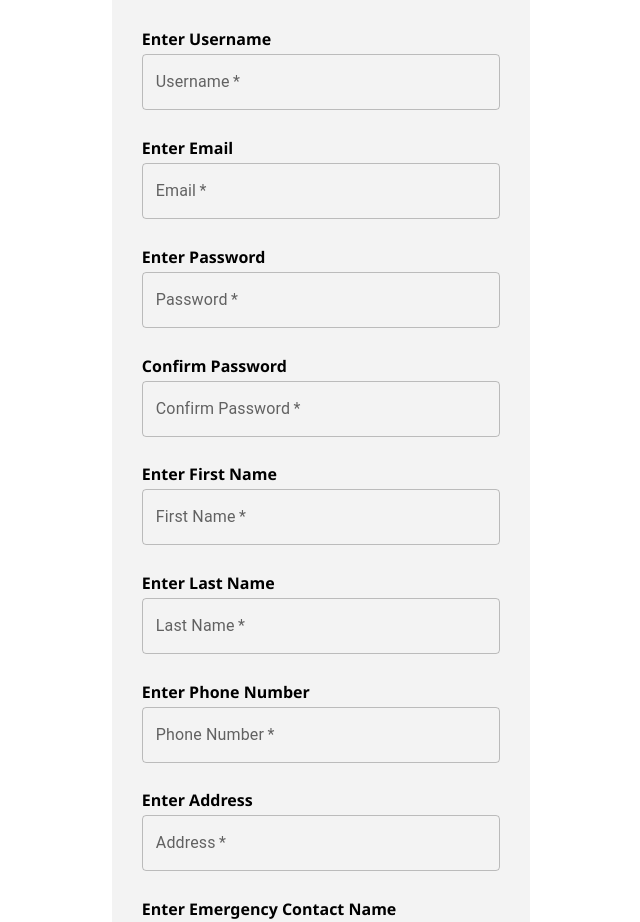
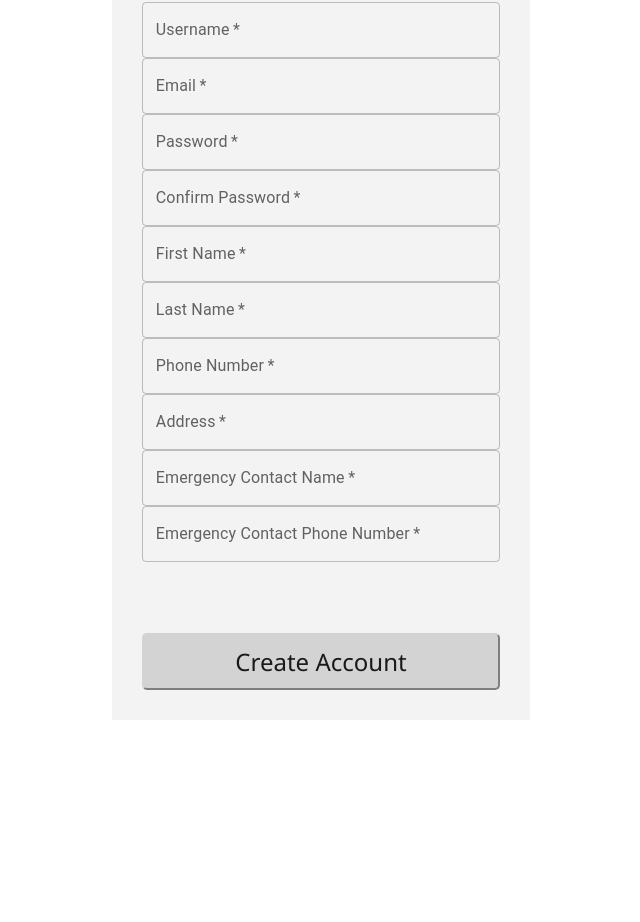
Before and after one commit to jaspersuiter/SkyChart-Frontend, a React (Create React App) app: page /register in a window 1280 px wide. Shown: the part 137-1059 px from the top of the page, without its empty margins (319-959 px from the left). After the commit the page ends 857 px from the top, so only its background shows below. Built offline with nearby package versions, Linux system fonts and the light colour scheme; no server answers.

Commit message:
Removin the Bolded Text

```diff
--- a/src/Registration/Registration.tsx
+++ b/src/Registration/Registration.tsx
@@ -78,7 +78,6 @@ function Registration() {
         </div>
 
         <div className='FlexColumnItem'>
-          <h5 className='h5'>Enter Username</h5>
           <TextField id="username"
             label="Username"
             type="name"
@@ -88,7 +87,6 @@ function Registration() {
         </div>
 
         <div className="FlexColumnItem">
-          <h5 className='h5'>Enter Email</h5>
           <TextField id="email"
             label="Email"
             type="email"
@@ -98,7 +96,6 @@ function Registration() {
         </div>
 
         <div className="FlexColumnItem">
-          <h5 className='h5'>Enter Password</h5>
           <TextField id="password"
             label="Password"
             type="password"
@@ -109,7 +106,6 @@ function Registration() {
         </div>
 
         <div className="FlexColumnItem">
-          <h5 className='h5'>Confirm Password</h5>
           <TextField id="confirm_password"
             label="Confirm Password"
             type="password"
@@ -121,7 +117,6 @@ function Registration() {
         {validpassword ? null : <p className='error'>Passwords do not match</p>}
 
         <div className="FlexColumnItem">
-          <h5 className='h5'>Enter First Name</h5>
           <TextField id="first name"
             label="First Name"
             type="name"
@@ -131,7 +126,6 @@ function Registration() {
         </div>
 
         <div className="FlexColumnItem">
-          <h5 className='h5'>Enter Last Name</h5>
           <TextField id="last name"
             label="Last Name"
             type="name"
@@ -141,7 +135,6 @@ function Registration() {
         </div>
 
         <div className="FlexColumnItem">
-          <h5 className='h5'>Enter Phone Number</h5>
           <TextField id="phone"
             label="Phone Number"
             type="Phone Number"
@@ -151,7 +144,6 @@ function Registration() {
         </div>
 
         <div className="FlexColumnItem">
-          <h5 className='h5'>Enter Address</h5>
           <TextField id="address"
             label="Address"
             type="Address"
@@ -161,7 +153,6 @@ function Registration() {
         </div>
 
         <div className="FlexColumnItem">
-          <h5 className='h5'>Enter Emergency Contact Name</h5>
           <TextField id="ec_name"
             label="Emergency Contact Name"
             type="name"
@@ -171,7 +162,6 @@ function Registration() {
         </div>
 
         <div className="FlexColumnItemPadded">
-          <h5 className='h5'>Enter Emergency Contact Phone Number</h5>
           <TextField id="ec_phone"
             label="Emergency Contact Phone Number"
             type="Phone Number"
```
